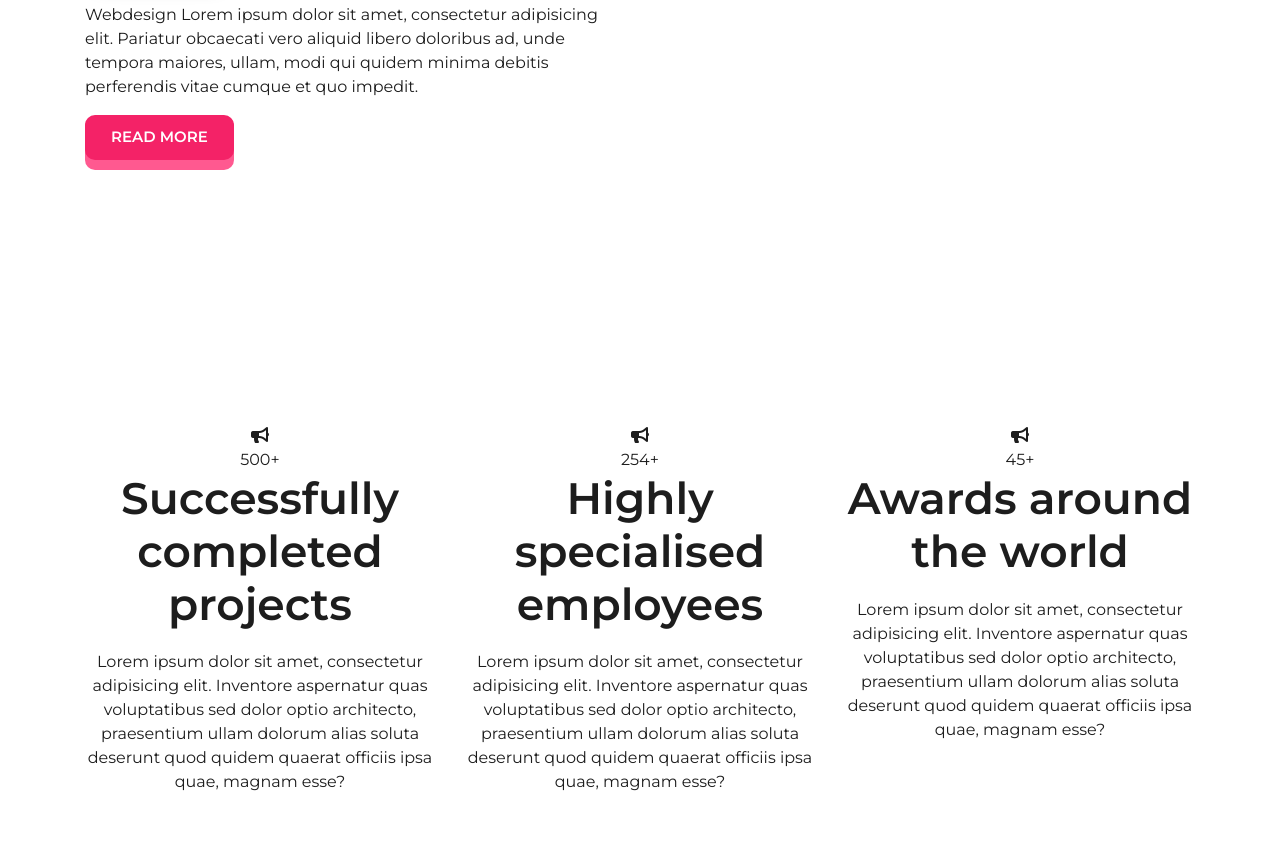
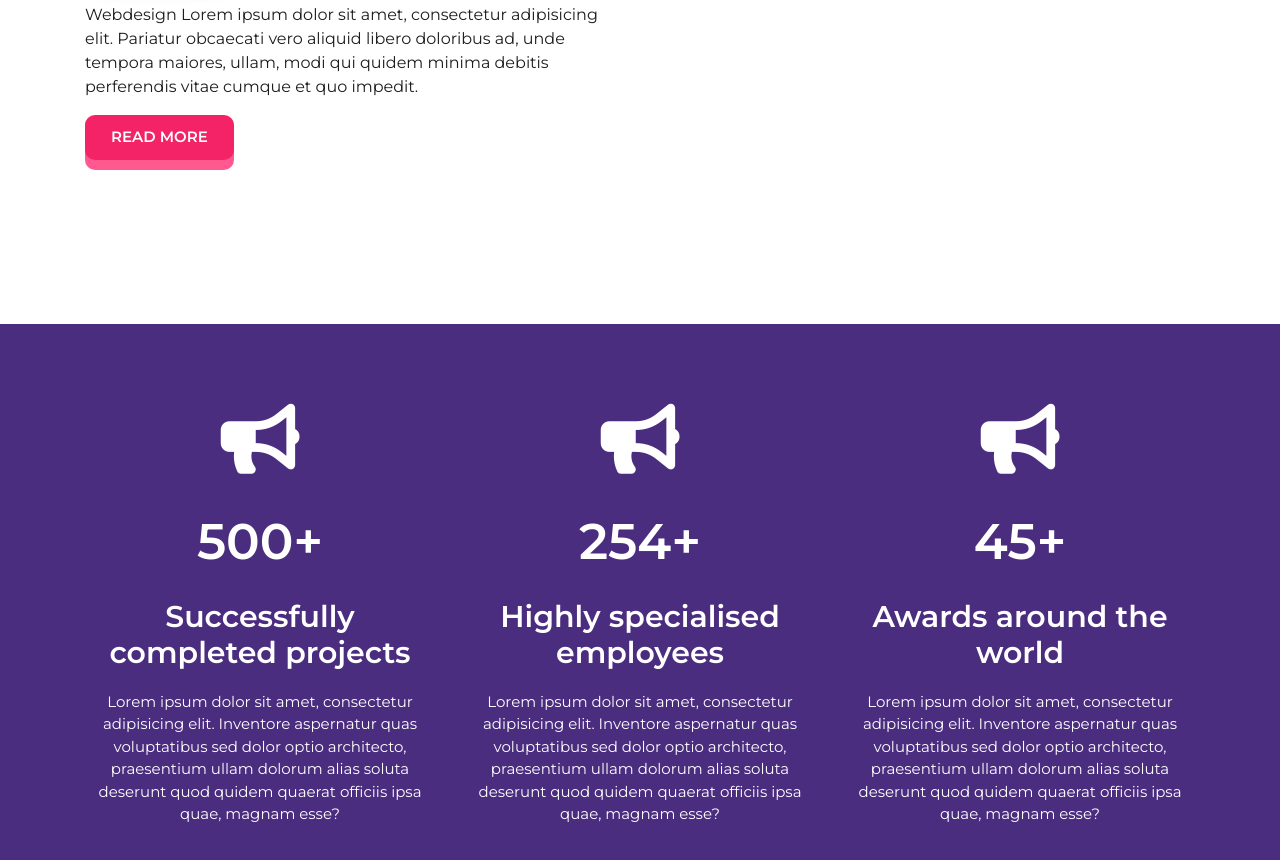
Before and after one commit to YakovlevDS/bootstrap_lesson_6_verstka_screen_3, a plain HTML site: page index.html in a window 1280 px wide. Shown: the part 1148-2008 px from the top of the page. Drawn offline with Linux system fonts and the light colour scheme.

Commit message:
added adaptive

```diff
--- a/css/style.css
+++ b/css/style.css
@@ -129,6 +129,35 @@ h4{
 	background-color: #da1757;
 }
 
+/* =============================section-progress============================== */
+.section-progress{
+	background-color: #4b2d7f;
+	color: #fff;
+	font-size: 15px;
+	padding: 0;
+}
+.section-progress i{
+	font-size: 70px;
+}
+.section-progress .num{
+	font-size: 50px;
+	font-weight: 600;
+	margin: 30px 0 20px;
+}
+.section-progress h4{
+	font-size: 30px;
+	height: 72px;
+	overflow: hidden;
+}
+.section-progress .progress-item{
+	padding-top: 80px;
+	padding-bottom: 80px;
+	transition: all .5s;
+}
+.section-progress .progress-item:hover{
+	background-color: #40286a;
+}
+
 
 
 /* Large Devices, Wide Screens */
@@ -166,6 +195,10 @@ h4{
 	h3, h4{
 		font-size: 30px;
 	}
+	.section-progress .progress-item{
+		padding-top: 40px;
+		padding-bottom: 40px;
+	}
 }
 
 @media only screen and (max-width : 600px) {
```
